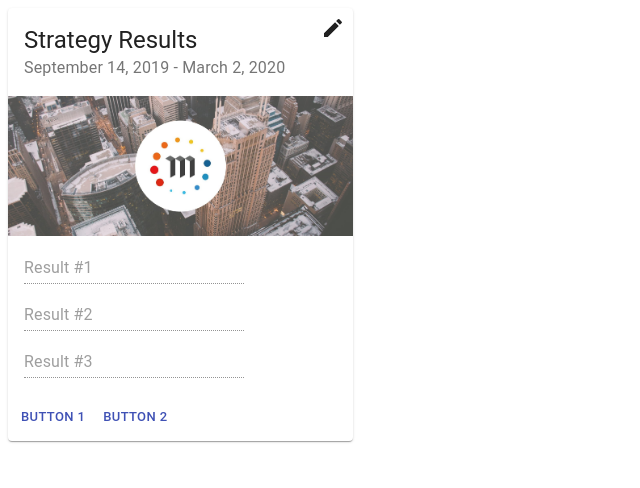
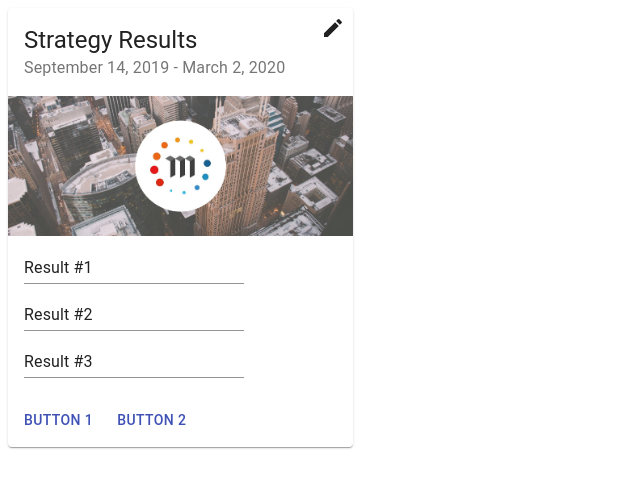
Before and after one commit to benjamin852/Dashboard, a React (Create React App) app: page / in a window 1280 px wide. Shown: the top 488 px of the page, without its empty margins (0-640 px from the left). Built offline with nearby package versions, Linux system fonts and the light colour scheme; data requests are answered from the project's data file.

Commit message:
toggling the input

```diff
--- a/src/dashboard.jsx
+++ b/src/dashboard.jsx
@@ -28,6 +28,7 @@ focus points -> for increased ux
 export default function Dashbaord() {
   let [allBots, setAllBots] = useState([]);
   let [editState, setEditState] = useState(false);
+
   useEffect(() => {
     // fetchData("http://localhost:3000/threads", {}).then(result => {
     //   console.log(result);
@@ -46,9 +47,7 @@ export default function Dashbaord() {
 
   const classes = useStyles();
 
-  const editStrategy = () => {
-    console.log("print the newest wazy");
-  };
+  const editStrategy = () => setEditState(!editState);
 
   return (
     <Card className={classes.root}>
@@ -66,22 +65,27 @@ export default function Dashbaord() {
           title="Contemplative Reptile"
         />
         <CardContent>
-          <TextField defaultValue="Result #1" disabled={true} />
+          <TextField
+            defaultValue="Result #1"
+            disabled={editState ? true : false}
+          />
           <br />
           <br />
-          <TextField defaultValue="Result #2" disabled={true} />
+          <TextField
+            defaultValue="Result #2"
+            disabled={editState ? true : false}
+          />
           <br />
           <br />
-          <TextField defaultValue="Result #3" disabled={true} />
+          <TextField
+            defaultValue="Result #3"
+            disabled={editState ? true : false}
+          />
         </CardContent>
       </CardActionArea>
       <CardActions>
-        <Button size="small" color="primary">
-          Button 1
-        </Button>
-        <Button size="small" color="primary">
-          Button 2
-        </Button>
+        <Button color="primary">Button 1</Button>
+        <Button color="primary">Button 2</Button>
       </CardActions>
     </Card>
   );
```
